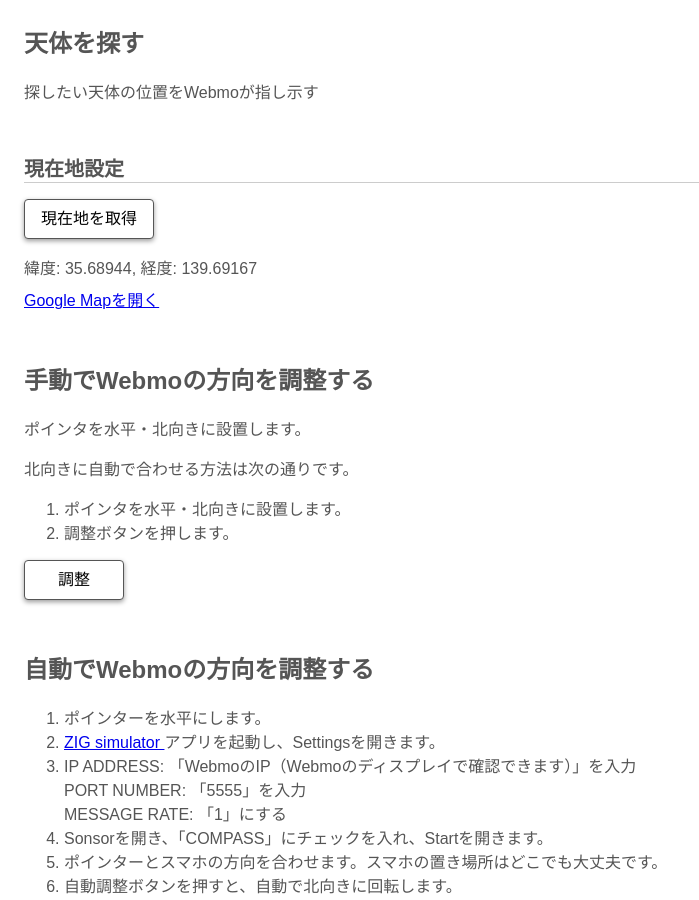
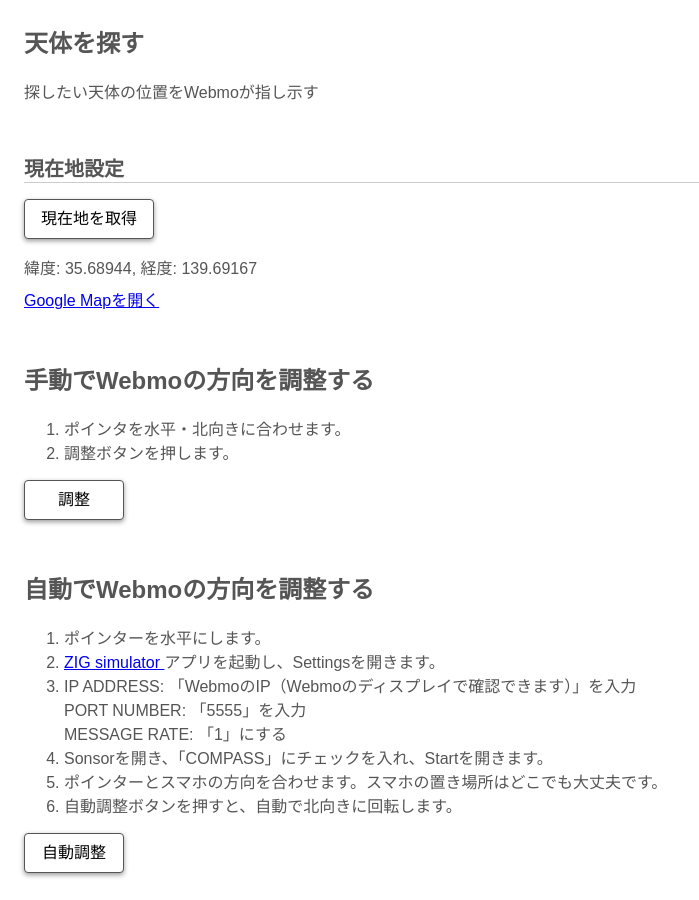
Before and after one commit to kaneko656/webmo-workshop-samples, a website with bundled scripts: page public/index.html in a window 1280 px wide. Shown: the top 900 px of the page, without its empty margins (0-699 px from the left). Built offline with nearby package versions, Linux system fonts and the light colour scheme; no server answers; files whose address does not match are found by name.

Commit message:
テキストの修正

```diff
--- a/public/index.html
+++ b/public/index.html
@@ -28,11 +28,9 @@
 
       <div class="section">
         <div class="title">手動でWebmoの方向を調整する</div>
-        <p>ポインタを水平・北向きに設置します。</p>
-        <p>北向きに自動で合わせる方法は次の通りです。</p>
         <ol>
           <li>
-            ポインタを水平・北向きに設置します。
+            ポインタを水平・北向きに合わせます。
           </li>
           <li>
             調整ボタンを押します。
```
